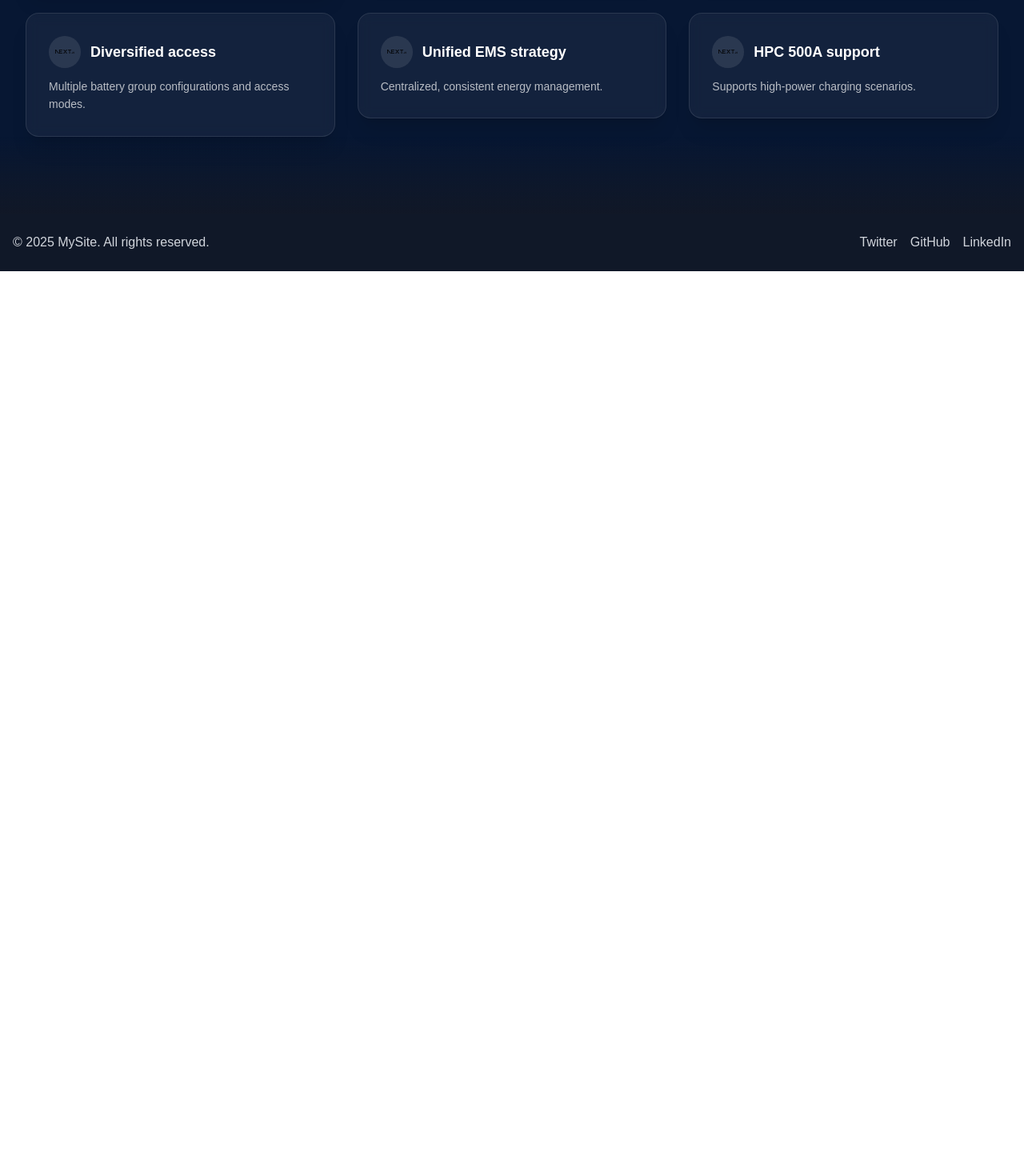
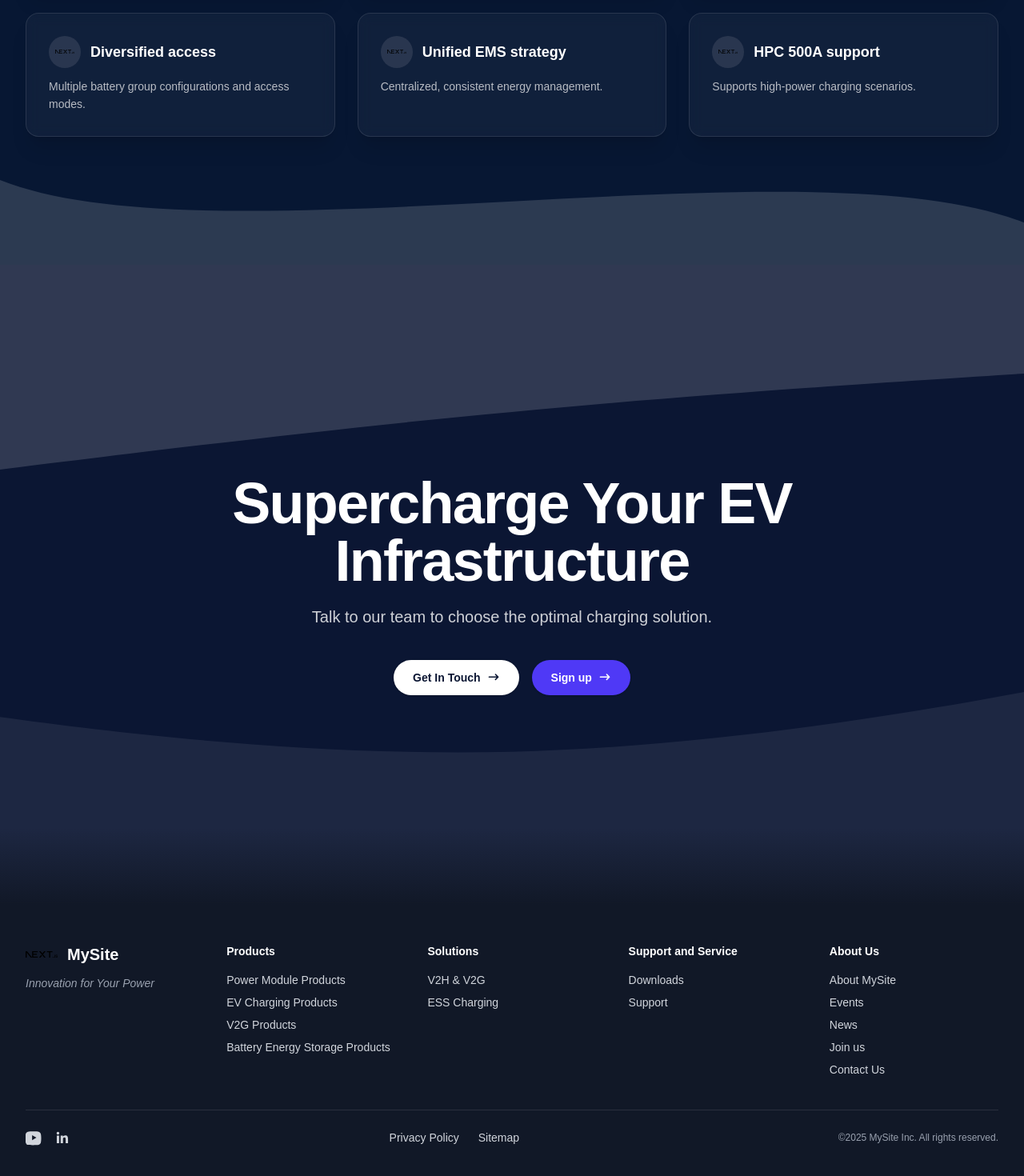
Before and after one commit to ParSaMnSS/green-pulse, a Next.js app: page / in a window 1280 px wide. Shown: the part 1144-2614 px from the top of the page at 80% size. Before the commit the page ends 1483 px from the top, so only its background shows below. Built offline with nearby package versions, Linux system fonts and the light colour scheme.

Commit message:
new footer and folder management

```diff
--- a/src/app/page.tsx
+++ b/src/app/page.tsx
@@ -1,8 +1,10 @@
 import Navbar from "@/components/Navbar";
 import Hero from "@/components/Hero";
-import SolutionFeatures from "@/components/SolutionFeatures";
+import SolutionFeatures from "@/components/Solutions/SolutionFeatures";
 import Footer from "@/components/Footer";
 import Section from "@/components/VFX/Section";
+import HeroCTA from "@/components/HeroCTA";
+import CurveDivider from "@/components/VFX/CurveDevider";
 
 
 export default function Home() {
@@ -12,8 +14,15 @@ export default function Home() {
       <Section fadeTo="#071733" className="bg-transparent">
         <Hero />
       </Section>
+      <SolutionFeatures />
+      <CurveDivider fill="rgba(255,255,255,0.15)"/>
       <Section fadeTo="#111827" className="bg-transparent">
-        <SolutionFeatures />
+        <HeroCTA
+          title="Supercharge Your EV Infrastructure"
+          subtitle="Talk to our team to choose the optimal charging solution."
+          primary={{ label: "Get In Touch", href: "/contact" }}
+          secondary={{ label: "Sign up", href: "/signup" }}
+        />
       </Section>
       <Footer />
     </>
--- a/src/components/FeatureCard.tsx
+++ /dev/null
@@ -1,30 +0,0 @@
-import Image from "next/image";
-
-type FeatureProps = {
-  icon?: string;   // path in /public
-  title: string;
-  desc: string;
-};
-
-export default function FeatureCard({ icon, title, desc }: FeatureProps) {
-  return (
-    <div className="group rounded-2xl bg-white/5 border border-white/10 shadow-xl p-6 md:p-7
-                    hover:bg-white/7.5 hover:border-white/15 transition-all duration-300
-                    backdrop-blur-sm">
-      <div className="flex items-center gap-3">
-        {icon ? (
-          <div className="relative size-10 shrink-0 rounded-full bg-white/10 grid place-items-center">
-            <Image src={icon} alt="" width={24} height={24} className="opacity-90" />
-          </div>
-        ) : (
-          <div className="relative size-10 shrink-0 rounded-full bg-white/10 grid place-items-center">
-            <span className="text-white/80">★</span>
-          </div>
-        )}
-        <h3 className="text-white font-semibold text-lg">{title}</h3>
-      </div>
-
-      <p className="mt-3 text-sm leading-relaxed text-white/70">{desc}</p>
-    </div>
-  );
-}
--- a/src/components/Footer.tsx
+++ b/src/components/Footer.tsx
@@ -1,12 +1,87 @@
+import Image from "next/image";
+import Link from "next/link";
+
 export default function Footer() {
   return (
-    <footer className="bg-gray-900 text-gray-300 py-6">
-      <div className="max-w-7xl mx-auto px-4 flex flex-col md:flex-row justify-between items-center gap-4">
-        <p>&copy; {new Date().getFullYear()} MySite. All rights reserved.</p>
-        <div className="flex space-x-4">
-          <a href="#" className="hover:text-white">Twitter</a>
-          <a href="#" className="hover:text-white">GitHub</a>
-          <a href="#" className="hover:text-white">LinkedIn</a>
+    <footer className="bg-[#111827] text-gray-300">
+      <div className="mx-auto max-w-7xl px-6 py-12 lg:px-8">
+        {/* Top grid: Logo + 4 columns */}
+        <div className="grid grid-cols-1 gap-10 md:grid-cols-2 lg:grid-cols-5">
+          {/* Logo */}
+          <div>
+            <Link href="/" className="flex items-center space-x-3">
+              <Image src="/next.svg" alt="Logo" width={40} height={40} />
+              <span className="text-xl font-bold text-white">MySite</span>
+            </Link>
+            <p className="mt-3 text-sm text-gray-400 italic">
+              Innovation for Your Power
+            </p>
+          </div>
+
+          {/* Products */}
+          <div>
+            <h3 className="text-sm font-semibold text-white">Products</h3>
+            <ul className="mt-4 space-y-2 text-sm">
+              <li><Link href="#">Power Module Products</Link></li>
+              <li><Link href="#">EV Charging Products</Link></li>
+              <li><Link href="#">V2G Products</Link></li>
+              <li><Link href="#">Battery Energy Storage Products</Link></li>
+            </ul>
+          </div>
+
+          {/* Solutions */}
+          <div>
+            <h3 className="text-sm font-semibold text-white">Solutions</h3>
+            <ul className="mt-4 space-y-2 text-sm">
+              <li><Link href="#">V2H & V2G</Link></li>
+              <li><Link href="#">ESS Charging</Link></li>
+            </ul>
+          </div>
+
+          {/* Support */}
+          <div>
+            <h3 className="text-sm font-semibold text-white">Support and Service</h3>
+            <ul className="mt-4 space-y-2 text-sm">
+              <li><Link href="#">Downloads</Link></li>
+              <li><Link href="#">Support</Link></li>
+            </ul>
+          </div>
+
+          {/* About */}
+          <div>
+            <h3 className="text-sm font-semibold text-white">About Us</h3>
+            <ul className="mt-4 space-y-2 text-sm">
+              <li><Link href="#">About MySite</Link></li>
+              <li><Link href="#">Events</Link></li>
+              <li><Link href="#">News</Link></li>
+              <li><Link href="#">Join us</Link></li>
+              <li><Link href="#">Contact Us</Link></li>
+            </ul>
+          </div>
+        </div>
+
+        {/* Divider */}
+        <div className="mt-10 border-t border-white/10 pt-6 flex flex-col md:flex-row items-center justify-between gap-6">
+          {/* Socials */}
+          <div className="flex items-center gap-4">
+            <a href="#" aria-label="YouTube" className="hover:text-white">
+              <svg xmlns="http://www.w3.org/2000/svg" className="h-5 w-5" fill="currentColor" viewBox="0 0 24 24"><path d="M19.615 3.184C21.403 3.58 22.56 5.137 22.95 7.066c.6 2.91.6 8.974 0 11.883-.39 1.93-1.546 3.486-3.335 3.883-2.934.615-14.316.615-17.25 0C1.575 22.435.42 20.88.03 18.95c-.6-2.91-.6-8.974 0-11.884C.42 5.137 1.575 3.58 3.365 3.184 6.299 2.57 17.681 2.57 19.615 3.184zM9.75 8.25v7.5l6.5-3.75-6.5-3.75z"/></svg>
+            </a>
+            <a href="#" aria-label="LinkedIn" className="hover:text-white">
+              <svg xmlns="http://www.w3.org/2000/svg" className="h-5 w-5" fill="currentColor" viewBox="0 0 24 24"><path d="M20.447 20.452H16.89v-5.569c0-1.328-.027-3.038-1.851-3.038-1.853 0-2.136 1.447-2.136 2.939v5.668H9.348V9h3.409v1.561h.048c.474-.9 1.637-1.85 3.37-1.85 3.601 0 4.268 2.37 4.268 5.455v6.286zM5.337 7.433c-1.104 0-2-.896-2-2s.896-2 2-2c1.105 0 2 .896 2 2s-.895 2-2 2zm1.78 13.019H3.56V9h3.557v11.452z"/></svg>
+            </a>
+          </div>
+
+          {/* Links */}
+          <div className="flex gap-6 text-sm">
+            <Link href="#">Privacy Policy</Link>
+            <Link href="#">Sitemap</Link>
+          </div>
+
+          {/* Copyright */}
+          <p className="text-xs text-gray-400">
+            ©{new Date().getFullYear()} MySite Inc. All rights reserved.
+          </p>
         </div>
       </div>
     </footer>
--- /dev/null
+++ b/src/components/HeroCTA.tsx
@@ -0,0 +1,87 @@
+"use client";
+
+import Link from "next/link";
+
+type Btn = { label: string; href: string };
+type Props = {
+  title: string;
+  subtitle?: string;
+  primary?: Btn;
+  secondary?: Btn;
+};
+
+export default function HeroCTA({
+  title = "Provide High-Quality Services To Global Users",
+  subtitle = "Contact our sales team to learn more about which charging solution best fits your needs.",
+  primary = { label: "Get In Touch", href: "#contact" },
+  secondary = { label: "Sign up", href: "#signup" },
+}: Props) {
+  return (
+    <section className="relative isolate overflow-hidden bg-[#0b1633] text-white">
+      {/* height & center */}
+      <div className="min-h-[100svh] flex items-center">
+        <div className="mx-auto w-full max-w-6xl px-4 sm:px-6 lg:px-8 text-center">
+          <h1 className="text-4xl sm:text-5xl md:text-6xl lg:text-7xl font-extrabold tracking-tight">
+            {title}
+          </h1>
+          <p className="mt-5 text-base sm:text-lg md:text-xl text-white/80 max-w-3xl mx-auto">
+            {subtitle}
+          </p>
+
+          <div className="mt-10 flex items-center justify-center gap-4">
+            {primary && (
+              <Link
+                href={primary.href}
+                className="inline-flex items-center gap-2 rounded-full bg-white px-6 py-3 text-sm font-semibold text-[#0b1633] shadow ring-1 ring-black/5 hover:bg-gray-100 transition"
+              >
+                {primary.label}
+                <Arrow />
+              </Link>
+            )}
+            {secondary && (
+              <Link
+                href={secondary.href}
+                className="inline-flex items-center gap-2 rounded-full bg-indigo-600 px-6 py-3 text-sm font-semibold text-white shadow hover:bg-indigo-700 transition"
+              >
+                {secondary.label}
+                <Arrow />
+              </Link>
+            )}
+          </div>
+        </div>
+      </div>
+
+      {/* decorative background shapes */}
+      <svg
+        className="pointer-events-none absolute -top-16 right-[-10%] h-[60vh] w-[120vw] opacity-[0.15]"
+        viewBox="0 0 1440 320"
+        preserveAspectRatio="none"
+        aria-hidden="true"
+      >
+        <path
+          d="M0,224L120,213.3C240,203,480,181,720,165.3C960,149,1200,139,1320,133.3L1440,128L1440,0L1320,0C1200,0,960,0,720,0C480,0,240,0,120,0L0,0Z"
+          fill="#fff"
+        />
+      </svg>
+      <svg
+        className="pointer-events-none absolute bottom-[-10vh] left-[-20%] h-[55vh] w-[140vw] opacity-[0.07]"
+        viewBox="0 0 1440 320"
+        preserveAspectRatio="none"
+        aria-hidden="true"
+      >
+        <path
+          d="M0,64L120,80C240,96,480,128,720,122.7C960,117,1200,75,1320,53.3L1440,32L1440,320L1320,320C1200,320,960,320,720,320C480,320,240,320,120,320L0,320Z"
+          fill="#fff"
+        />
+      </svg>
+    </section>
+  );
+}
+
+function Arrow() {
+  return (
+    <svg width="16" height="16" viewBox="0 0 20 20" fill="currentColor" aria-hidden="true">
+      <path d="M12.293 4.293a1 1 0 011.414 0l4 4a.997.997 0 010 1.414l-4 4a1 1 0 11-1.414-1.414L14.586 10H3a1 1 0 110-2h11.586l-2.293-2.293a1 1 0 010-1.414z"/>
+    </svg>
+  );
+}
--- /dev/null
+++ b/src/components/Solutions/FeatureCard.tsx
@@ -0,0 +1,26 @@
+"use client";
+import Image from "next/image";
+import { motion } from "framer-motion";
+
+type FeatureProps = { icon?: string; title: string; desc: string };
+
+export default function FeatureCard({ icon, title, desc }: FeatureProps) {
+  return (
+    <motion.article
+      initial={{ opacity: 0, y: 24 }}
+      whileInView={{ opacity: 1, y: 0 }}
+      viewport={{ once: true, margin: "-10% 0px -10% 0px" }}
+      transition={{ duration: 0.5, ease: "easeOut" }}
+      className="h-full flex flex-col rounded-2xl bg-white/4 border border-white/10 shadow-xl p-6 md:p-7 transition-all duration-300 backdrop-blur-sm">
+      <div className="flex items-center gap-3">
+        <div className="relative size-10 shrink-0 rounded-full bg-white/10 grid place-items-center">
+          {icon ? <Image src={icon} alt="" width={24} height={24} className="opacity-90" /> : <span className="text-white/80">★</span>}
+        </div>
+        <h3 className="text-white font-semibold text-lg">{title}</h3>
+      </div>
+
+      <p className="mt-3 text-sm leading-relaxed text-white/70">{desc}</p>
+      {/* <div className="mt-auto pt-4">CTA here if needed</div> */}
+    </motion.article>
+  );
+}
--- a/src/components/SolutionFeatures.tsx
+++ b/src/components/Solutions/SolutionFeatures.tsx
@@ -1,5 +1,5 @@
 import FeatureCard from "./FeatureCard";
-import Reveal from "./VFX/Reveal";
+import Reveal from "../VFX/Reveal";
 
 const features = [
   {
@@ -36,17 +36,14 @@ const features = [
 
 export default function SolutionFeatures() {
   return (
-    <section id="features" className="bg-[#071733] py-16 md:py-24">
+    <section id="features" className="bg-[#071733] py-16 md:pt-24 md:pb-40 ">
       <div className="mx-auto max-w-7xl px-4 sm:px-6 lg:px-8">
         <h2 className="text-3xl md:text-4xl font-extrabold text-white text-center">
           Solution Features
         </h2>
-
-        <div className="mt-10 grid grid-cols-1 sm:grid-cols-2 lg:grid-cols-3 gap-5 md:gap-7">
+        <div className="mt-10 grid grid-cols-1 sm:grid-cols-2 lg:grid-cols-3 gap-5 md:gap-7 items-stretch">
           {features.map((f, i) => (
-            <Reveal key={i} delay={i * 0.05}>
-              <FeatureCard {...f} />
-            </Reveal>
+            <FeatureCard key={i} {...f} />
           ))}
         </div>
       </div>
```
